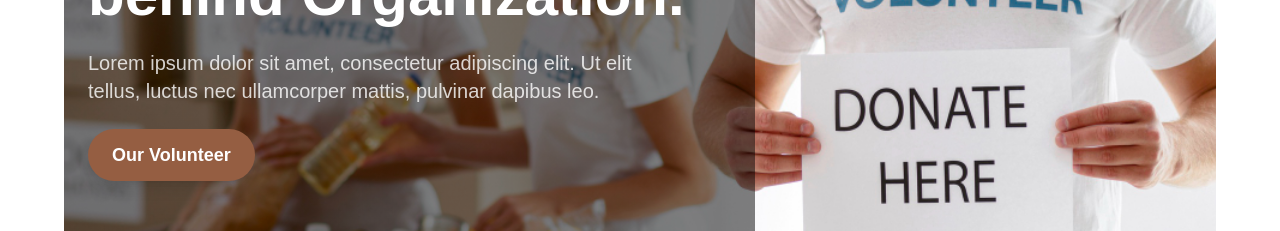
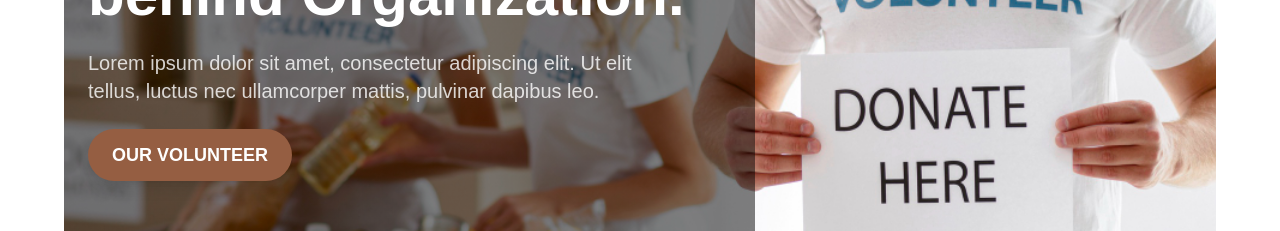
Before and after one commit to Shondarzer-Taroka/Tvolu, a React (Vite) app: page / in a window 1280 px wide. Shown: the part 5840-6071 px from the top of the page. Built offline with nearby package versions, Linux system fonts and the light colour scheme; no server answers.

Commit message:
uppercase added in btn volunteer

```diff
--- a/src/Pages/ImpactStories/ImpactStories.jsx
+++ b/src/Pages/ImpactStories/ImpactStories.jsx
@@ -166,7 +166,7 @@ const ImpactStories = () => {
                         Lorem ipsum dolor sit amet, consectetur adipiscing elit. Ut elit <br />
                         tellus, luctus nec ullamcorper mattis, pulvinar dapibus leo.
                     </p>
-                    <button className="px-6 py-3 rounded-full bg-[#955e42] text-white font-semibold text-lg shadow-lg hover:bg-[#7a4b36] transition-all">
+                    <button className="px-6 uppercase py-3 rounded-full bg-[#955e42] text-white font-semibold text-lg shadow-lg hover:bg-[#7a4b36] transition-all">
                         Our Volunteer
                     </button>
                 </div>
```
